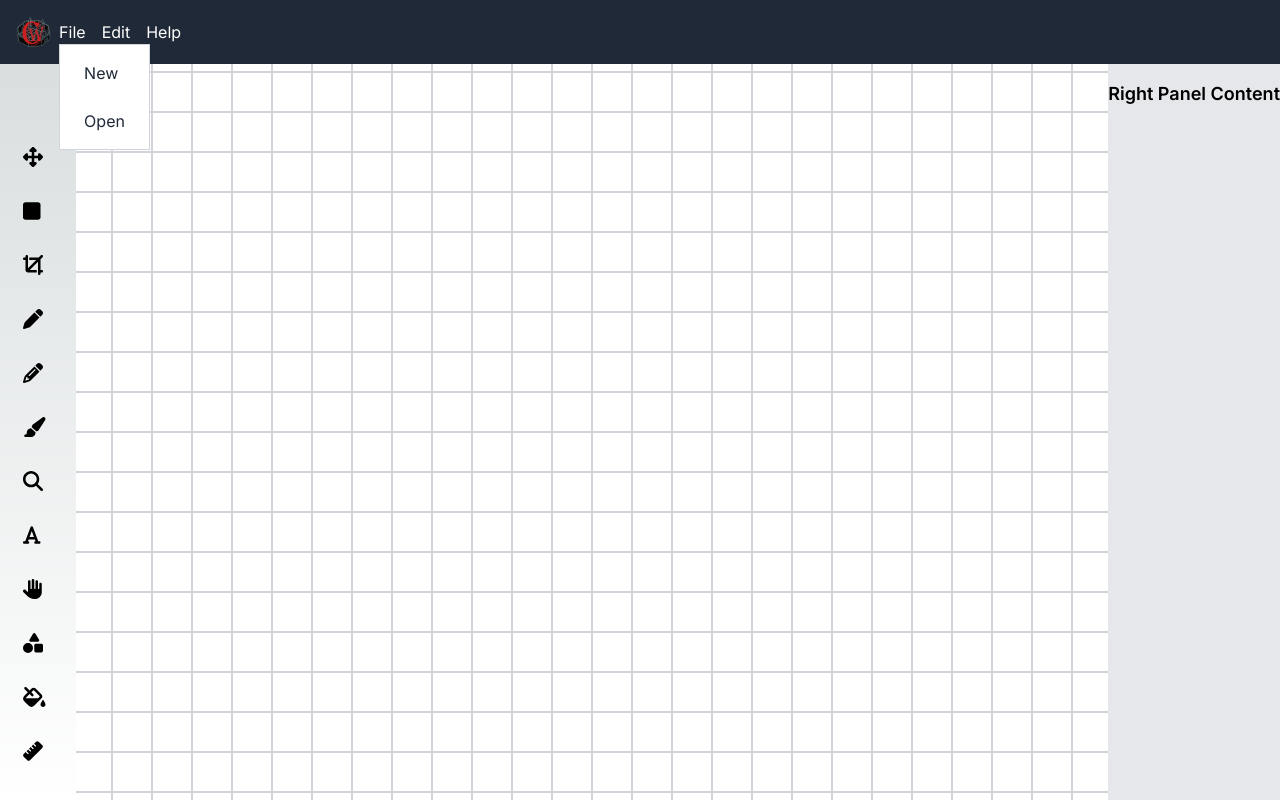
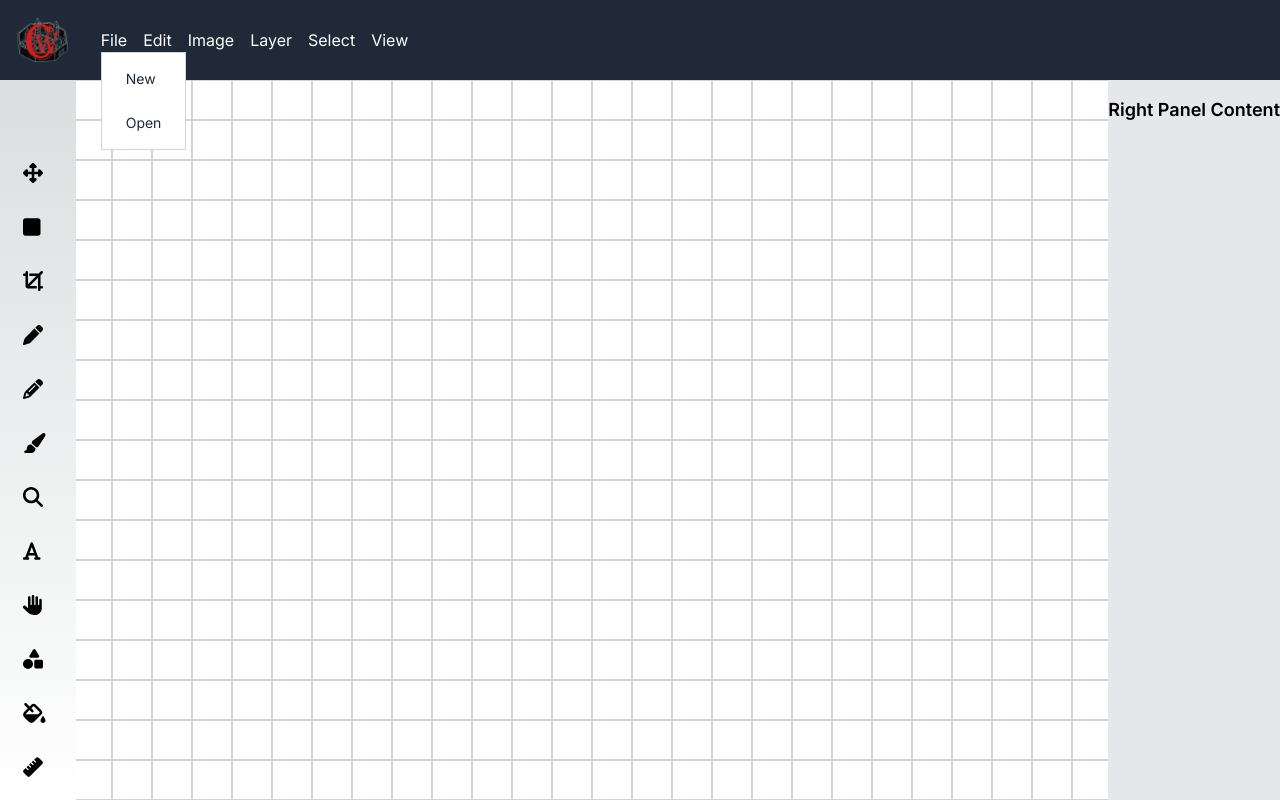
Before and after one commit to VioleGracex/pr_5, a Next.js app: page / in a window 1280 px wide. Both pictures are taken after a click on the button "File". Built offline with nearby package versions, Linux system fonts and the light colour scheme.

Commit message:
Update MenuBar.tsx

```diff
--- a/src/app/Components/MenuBar.tsx
+++ b/src/app/Components/MenuBar.tsx
@@ -7,7 +7,8 @@ const MenuBar: React.FC = () => {
     <div className="bg-gray-800 text-white p-4 flex justify-between items-center relative z-50">
       {/* Left Side: Logo */}
       <div className="flex items-center">
-        <img src="/Logo.png" alt="Logo" className="h-8 mr-2" />
+      <img src="/Logo.png" alt="Logo" className="h-12 w-auto mr-8" />
+
 
         {/* Middle: Menu Text */}
         <div className="flex ml-auto space-x-4">
@@ -26,14 +27,41 @@ const MenuBar: React.FC = () => {
           </Menu>
 
           {/* Image Menu */}
-          {/* ... repeat the pattern for other menus ... */}
+          <Menu label="Image" index={2}>
+            <MenuItem label="Insert Image" />
+            <MenuItem label="Edit Image" />
+            {/* ... other image menu items ... */}
+          </Menu>
 
-          {/* Help Menu */}
-          <Menu label="Help" index={2}>
-            <MenuItem label="Help Center" />
-            <MenuItem label="Tutorials" />
-            {/* ... other help menu items ... */}
+          {/* Layer Menu */}
+          <Menu label="Layer" index={3}>
+            <MenuItem label="Add Layer" />
+            <MenuItem label="Delete Layer" />
+            <MenuItem label="Merge Layers" />
+            <MenuItem label="Layer Order" />
+            {/* ... other layer menu items ... */}
           </Menu>
+
+          {/* Select Menu */}
+          <Menu label="Select" index={4}>
+            <MenuItem label="Select Objects" />
+            <MenuItem label="Select Layer" />
+            <MenuItem label="Select All" />
+            {/* ... other select menu items ... */}
+          </Menu>
+
+          {/* View Menu */}
+          <Menu label="View" index={5}>
+            <MenuItem label="Zoom In" />
+            <MenuItem label="Zoom Out" />
+            <MenuItem label="Fit to Screen" />
+            <MenuItem label="Grid" />
+            <MenuItem label="Snap to Grid" />
+            {/* ... other view menu items ... */}
+          </Menu>
+
+          {/* Rest of the Menus */}
+          {/* ... Add more menus and items following the same pattern ... */}
         </div>
       </div>
 
@@ -75,7 +103,7 @@ const Menu: React.FC<MenuProps> = ({ label, children, index }) => {
 
   return (
     <div className="group relative" ref={menuRef}>
-      <button className="cursor-pointer" onClick={toggleMenu}>
+      <button className="cursor-pointer whitespace-nowrap" onClick={toggleMenu}>
         {label}
       </button>
       {activeChild === index && (
@@ -93,7 +121,7 @@ interface MenuItemProps {
 
 const MenuItem: React.FC<MenuItemProps> = ({ label }) => {
   return (
-    <button className="cursor-pointer text-left w-full text-gray-800 px-4 py-2 hover:bg-gray-300 focus:outline-none focus:bg-gray-300">
+    <button className="text-sm -cursor-pointer text-left w-full text-gray-800 px-4 py-2 hover:bg-gray-300 focus:outline-none focus:bg-gray-300 whitespace-nowrap">
       {label}
     </button>
   );
```
